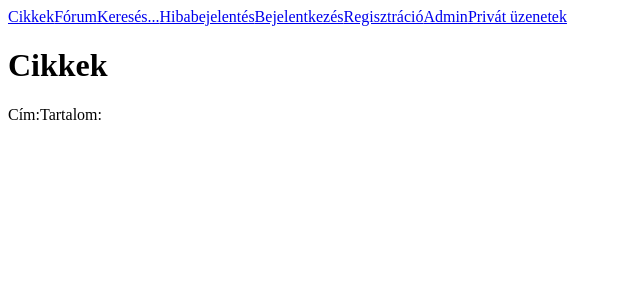
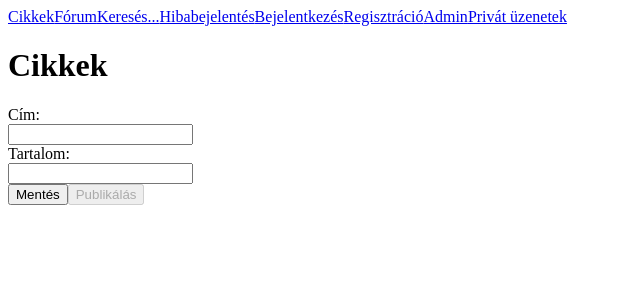
Before and after one commit to PappZsolt1/SzakdolgozatFE, an Angular app: page /articles/new-article in a window 1280 px wide. Shown: the top 300 px of the page, without its empty margins (0-640 px from the left). Built offline with nearby package versions, Linux system fonts and the light colour scheme.

Commit message:
reference problem

```diff
--- a/src/app/articles/new-article/new-article.component.html
+++ b/src/app/articles/new-article/new-article.component.html
@@ -1,2 +1,8 @@
-<label>Cím:</label>
-<label>Tartalom:</label>
+<form (ngSubmit)="publishNewArticle(title.value, content.value)" #newArticleForm="ngForm">
+    <label for="title">Cím:</label><br/>
+    <input type="text" id="title" name="title" required [(ngModel)]="article.title" #title="ngModel"><br/>
+    <label for="content">Tartalom:</label><br/>
+    <input type="text" id="content" name="content" required [(ngModel)]="article.content" #content="ngModel"><br/>
+    <button type="button" (click)="saveArticle()">Mentés</button>
+    <button type="submit" [disabled]="!newArticleForm.form.valid">Publikálás</button>
+</form>
--- a/src/app/articles/new-article/new-article.component.ts
+++ b/src/app/articles/new-article/new-article.component.ts
@@ -1,4 +1,7 @@
 import { Component, OnInit } from '@angular/core';
+
+import { ArticleService } from '../shared/article.service';
+import { Article } from '../shared/article.model';
 
 @Component({
   selector: 'app-new-article',
@@ -7,9 +10,18 @@ import { Component, OnInit } from '@angular/core';
 })
 export class NewArticleComponent implements OnInit {
 
-  constructor() { }
+  article: Article = { id: null, title: null, content: null, saved: null, published: null, publishDate: null, username: null, comments: null };
+
+  constructor(private articleService: ArticleService) { }
 
   ngOnInit() {
   }
 
+  saveArticle(): void {
+    this.articleService.saveArticle(this.article).subscribe();
+  }
+
+  publishNewArticle(title: String, content: String): void {
+    this.articleService.publishNewArticle(title, content).subscribe();
+  }
 }
--- a/src/app/articles/shared/article.service.ts
+++ b/src/app/articles/shared/article.service.ts
@@ -22,8 +22,8 @@ export class ArticleService {
     .pipe(catchError(errorHandler));
   }
 
-  saveArticle(title: String, content: String): Observable<Article> {
-    return this.http.post<Article>(this.articleUrl + '/save', { title, content }, httpOptions)
+  saveArticle(article: Article): Observable<Article> {
+    return this.http.post<Article>(this.articleUrl + '/save', article, httpOptions)
     .pipe(catchError(errorHandler));
   }
 
--- a/src/app/error-report/shared/error-report.service.ts
+++ b/src/app/error-report/shared/error-report.service.ts
@@ -31,6 +31,7 @@ export class ErrorReportService {
     return this.http.get<ErrorReport[]>(this.errorReportUrl + '/resolved')
     .pipe(catchError(errorHandler));
   }
+
   getNotResolvedErrorReports(): Observable<ErrorReport[]> {
     return this.http.get<ErrorReport[]>(this.errorReportUrl + '/notresolved')
     .pipe(catchError(errorHandler));
```
